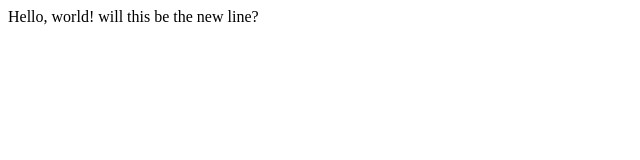
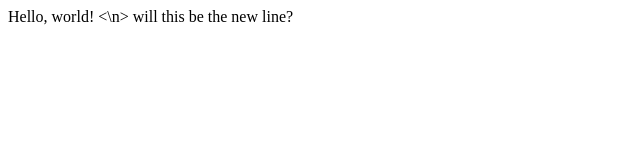
Before and after one commit to me-subodh/project0, a plain HTML site: page index.html in a window 1280 px wide. Shown: the full height of the page, 0-640 px from the left. Drawn offline with Linux system fonts and the light colour scheme.

Commit message:
Update index.html

```diff
--- a/index.html
+++ b/index.html
@@ -4,7 +4,7 @@
         <title>My Webpage</title>
     </head>
     <body>
-        Hello, world!
+        Hello, world! <\n>
         will this be the new line?
     </body>
 </html>
```
